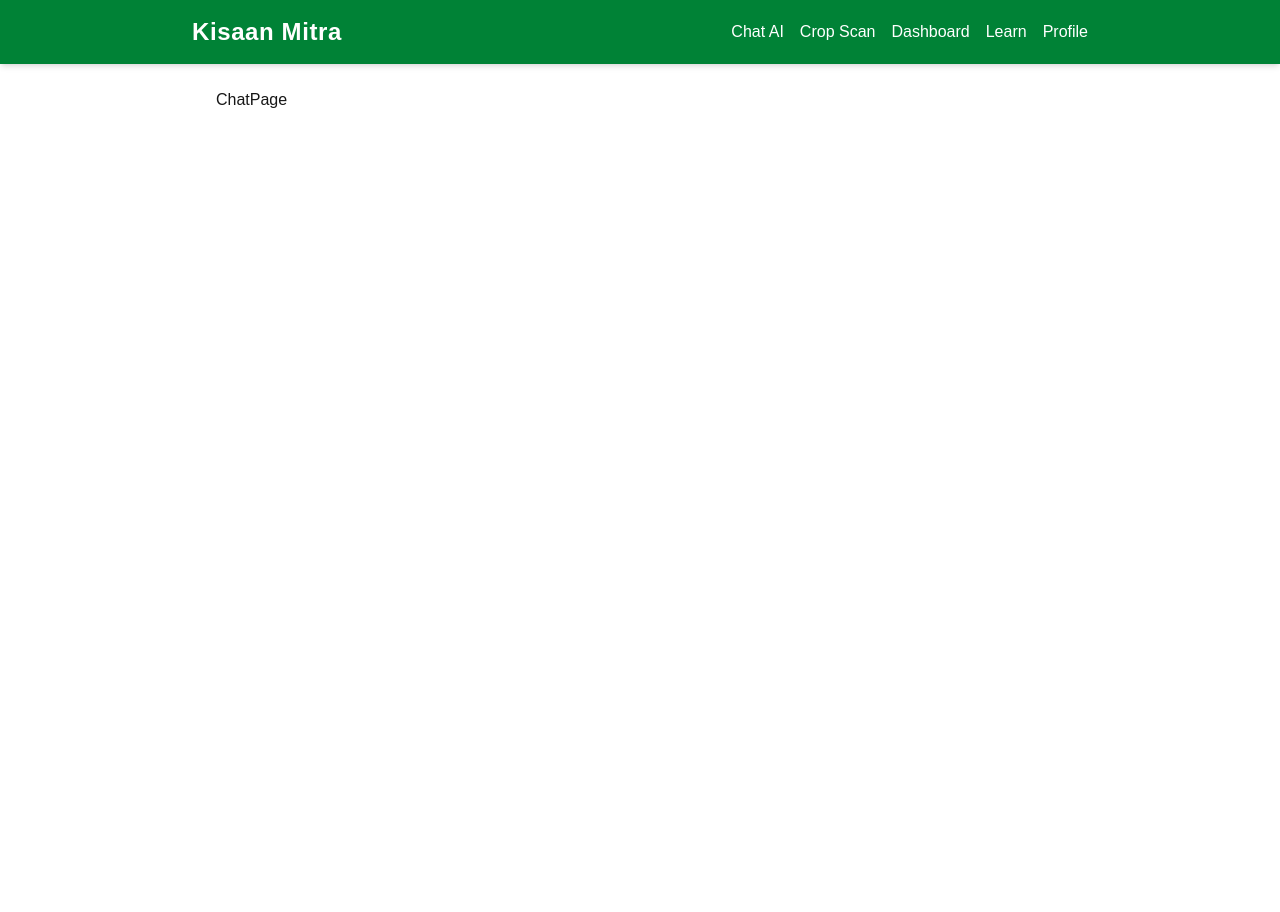
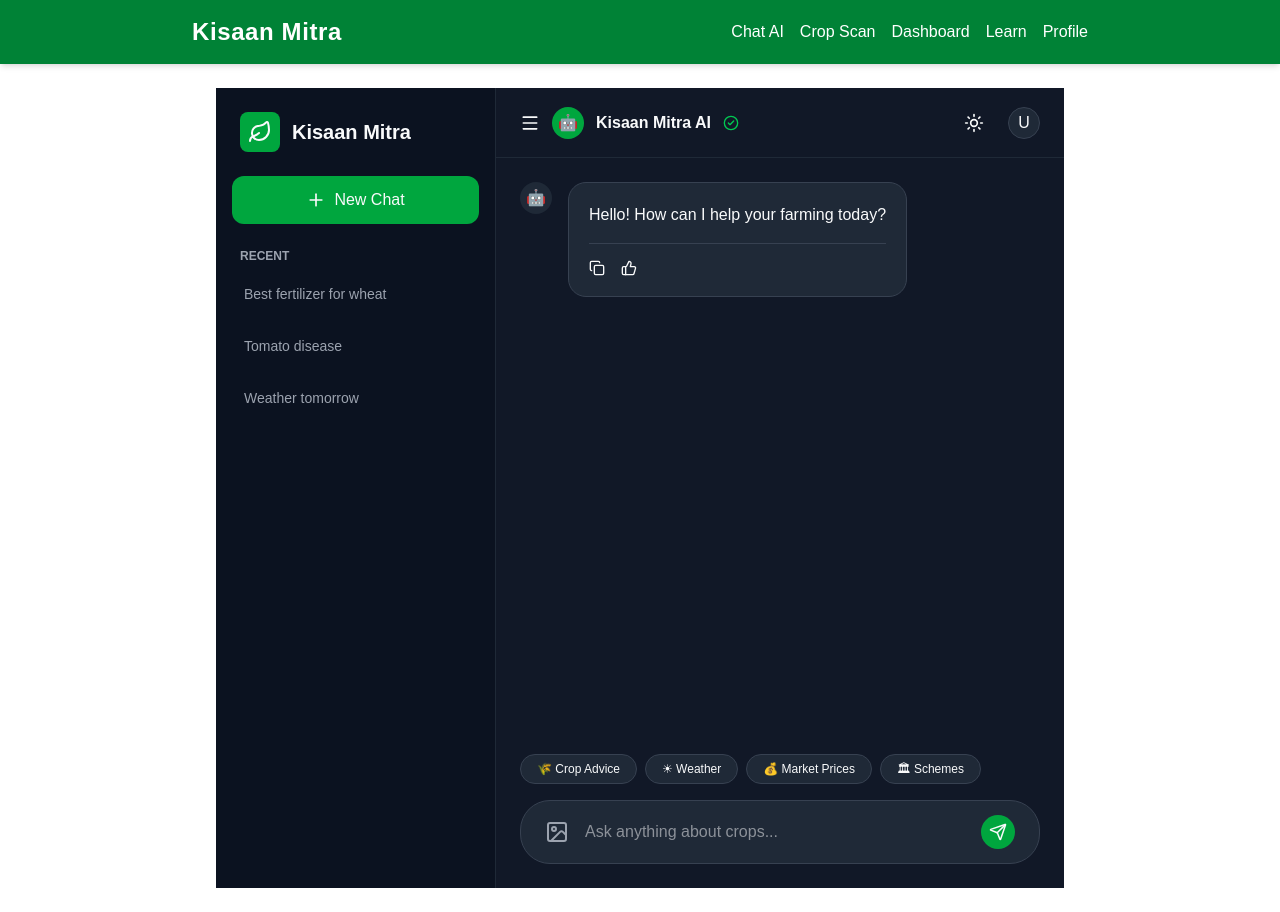
Before and after one commit to unclePRO/kisaan-mitra, a Next.js app: page /chat in a window 1280 px wide. Before the commit the page ends 800 px from the top, so only its background shows below. Built offline with nearby package versions, Linux system fonts and the light colour scheme.

Commit message:
saving my work before pulling updates

```diff
--- a/package.json
+++ b/package.json
@@ -9,9 +9,12 @@
     "lint": "eslint"
   },
   "dependencies": {
+    "framer-motion": "^12.42.0",
+    "lucide-react": "^1.21.0",
     "next": "16.2.9",
     "react": "19.2.4",
-    "react-dom": "19.2.4"
+    "react-dom": "19.2.4",
+    "react-markdown": "^10.1.0"
   },
   "devDependencies": {
     "@tailwindcss/postcss": "^4",
--- a/src/app/(frontend2)/chat/page.js
+++ b/src/app/(frontend2)/chat/page.js
@@ -1,11 +1,118 @@
-import React from 'react'
+'use client';
+import React, { useState, useEffect } from 'react';
+import { motion, AnimatePresence } from 'framer-motion';
+import {
+  Leaf, MessageSquare, Plus, Settings, Sun, CloudRain, TrendingUp,
+  Landmark, User, Send, Mic, Image as ImageIcon, Copy, ThumbsUp,
+  ThumbsDown, Volume2, Menu, X, ChevronDown, CheckCircle2
+} from 'lucide-react';
 
-// the main chatbot page
+export default function KisaanMitraApp() {
+  const [sidebarOpen, setSidebarOpen] = useState(true);
+  const [messages, setMessages] = useState([
+    { id: 1, sender: 'ai', text: "Hello! How can I help your farming today?" }
+  ]);
+  const [input, setInput] = useState("");
 
-const ChatPage = () => {
   return (
-    <div>ChatPage</div>
-  )
+    <div className="flex h-screen bg-[#111827] text-[#f9fafb] font-sans overflow-hidden">
+      {/* Sidebar */}
+      <motion.aside
+        initial={{ width: 280 }}
+        animate={{ width: sidebarOpen ? 280 : 0 }}
+        className="bg-[#0b1220] border-r border-[#1f2937] flex flex-col h-full"
+      >
+        <div className="p-6 flex items-center gap-3">
+          <div className="bg-green-600 p-2 rounded-lg"><Leaf size={24} /></div>
+          <h1 className="font-bold text-xl">Kisaan Mitra</h1>
+        </div>
+
+        <div className="px-4 mb-6">
+          <button className="w-full bg-green-600 hover:bg-green-700 p-3 rounded-xl flex items-center justify-center gap-2 font-medium transition-all">
+            <Plus size={20} /> New Chat
+          </button>
+        </div>
+
+        <nav className="flex-1 px-4 space-y-2 overflow-y-auto">
+          <p className="text-xs text-[#9ca3af] uppercase font-bold px-2 mb-2">Recent</p>
+          {['Best fertilizer for wheat', 'Tomato disease', 'Weather tomorrow'].map((item, i) => (
+            <button key={i} className="w-full text-left p-3 rounded-lg hover:bg-[#1f2937] text-sm text-[#9ca3af] hover:text-white transition">
+              {item}
+            </button>
+          ))}
+        </nav>
+      </motion.aside>
+
+      {/* Main Area */}
+      <main className="flex-1 flex flex-col relative">
+        {/* Header */}
+        <header className="h-[70px] border-b border-[#1f2937] flex items-center justify-between px-6 bg-[#111827]">
+          <div className="flex items-center gap-3">
+            <button onClick={() => setSidebarOpen(!sidebarOpen)}><Menu size={20} /></button>
+            <div className="w-8 h-8 rounded-full bg-green-600 flex items-center justify-center">🤖</div>
+            <span className="font-semibold">Kisaan Mitra AI</span>
+            <CheckCircle2 size={16} className="text-green-500" />
+          </div>
+          <div className="flex items-center gap-4">
+            <button className="p-2 hover:bg-[#1f2937] rounded-full"><Sun size={20} /></button>
+            <div className="w-8 h-8 rounded-full bg-[#1f2937] flex items-center justify-center border border-[#374151]">U</div>
+          </div>
+        </header>
+
+        {/* Chat Area */}
+        <div className="flex-1 overflow-y-auto p-6">
+          <div className="max-w-[850px] mx-auto space-y-8">
+            <AnimatePresence>
+              {messages.map((m) => (
+                <motion.div
+                  key={m.id}
+                  initial={{ opacity: 0, y: 10 }}
+                  animate={{ opacity: 1, y: 0 }}
+                  className={`flex gap-4 ${m.sender === 'user' ? 'justify-end' : ''}`}
+                >
+                  {m.sender === 'ai' && <div className="w-8 h-8 rounded-full bg-[#1f2937] flex items-center justify-center">🤖</div>}
+                  <div className={`p-5 rounded-[18px] max-w-[80%] ${
+                    m.sender === 'user' ? 'bg-green-600' : 'bg-[#1f2937] border border-[#374151]'
+                  }`}>
+                    {m.text}
+                    {m.sender === 'ai' && (
+                      <div className="flex gap-4 mt-4 pt-4 border-t border-[#374151]">
+                        <Copy size={16} className="cursor-pointer hover:text-green-500" />
+                        <ThumbsUp size={16} className="cursor-pointer hover:text-green-500" />
+                      </div>
+                    )}
+                  </div>
+                </motion.div>
+              ))}
+            </AnimatePresence>
+          </div>
+        </div>
+
+        {/* Input Area */}
+        <div className="p-6 bg-[#111827]">
+          <div className="max-w-[850px] mx-auto">
+            <div className="flex gap-2 mb-4">
+              {['🌾 Crop Advice', '☀ Weather', '💰 Market Prices', '🏛 Schemes'].map(chip => (
+                <button key={chip} className="px-4 py-1.5 rounded-full bg-[#1f2937] border border-[#374151] text-xs hover:bg-[#2d3748] transition">
+                  {chip}
+                </button>
+              ))}
+            </div>
+            <div className="relative flex items-center h-[64px] bg-[#1f2937] border border-[#374151] rounded-[30px] px-6">
+              <ImageIcon className="text-[#9ca3af] cursor-pointer hover:text-white" />
+              <input
+                className="flex-1 bg-transparent px-4 outline-none"
+                placeholder="Ask anything about crops..."
+                value={input}
+                onChange={(e) => setInput(e.target.value)}
+              />
+              <button className="bg-green-600 p-2 rounded-full hover:bg-green-500 transition">
+                <Send size={18} />
+              </button>
+            </div>
+          </div>
+        </div>
+      </main>
+    </div>
+  );
 }
-
-export default ChatPage
```
Also changed, not shown: 1 other file (tests, documents, lock files or other folders).
